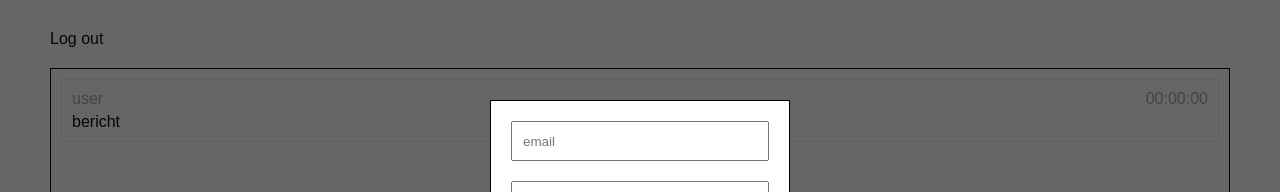
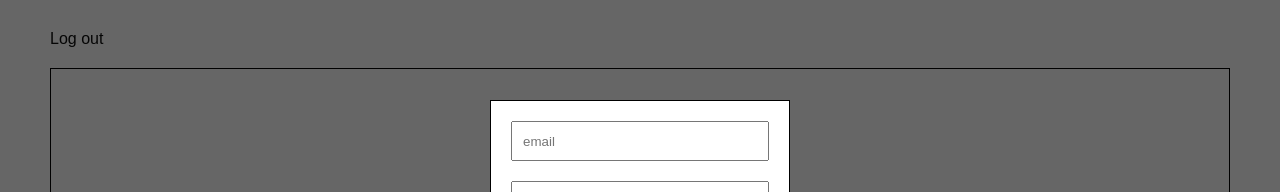
Before and after one commit to EHB-MCT/wc5-BenoitDossoine, a plain HTML site: page index.html in a window 1280 px wide. Shown: the top 192 px of the page. Drawn offline with Linux system fonts and the light colour scheme.

Commit message:
Removed the example message from the html

```diff
--- a/index.html
+++ b/index.html
@@ -17,11 +17,7 @@
           </form>
         </div>
         <div id="output">
-          <div class="message">
-            <span class="by">user</span>
-            <span class="on">00:00:00</span>
-            <p>bericht</p>
-          </div>
+
         </div>
         <div id="userInput">
           <form id="messageForm">
```
